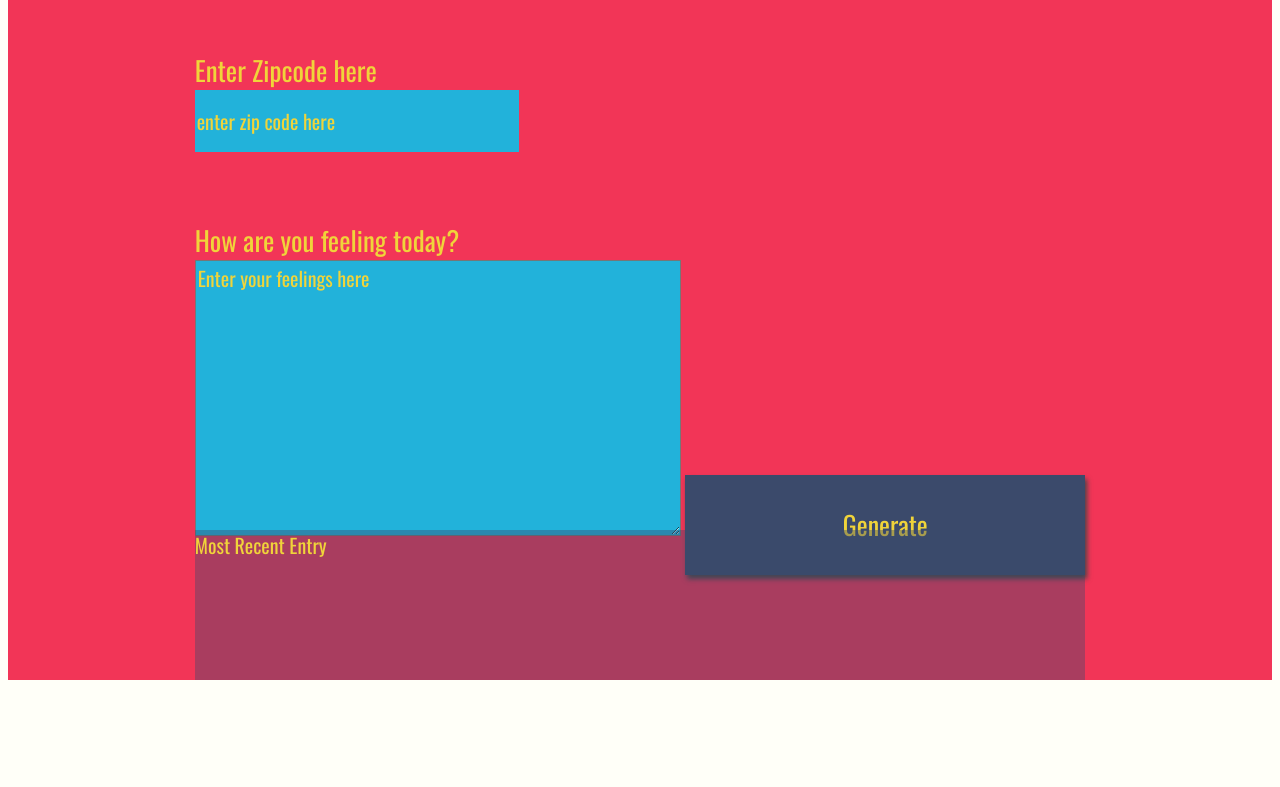
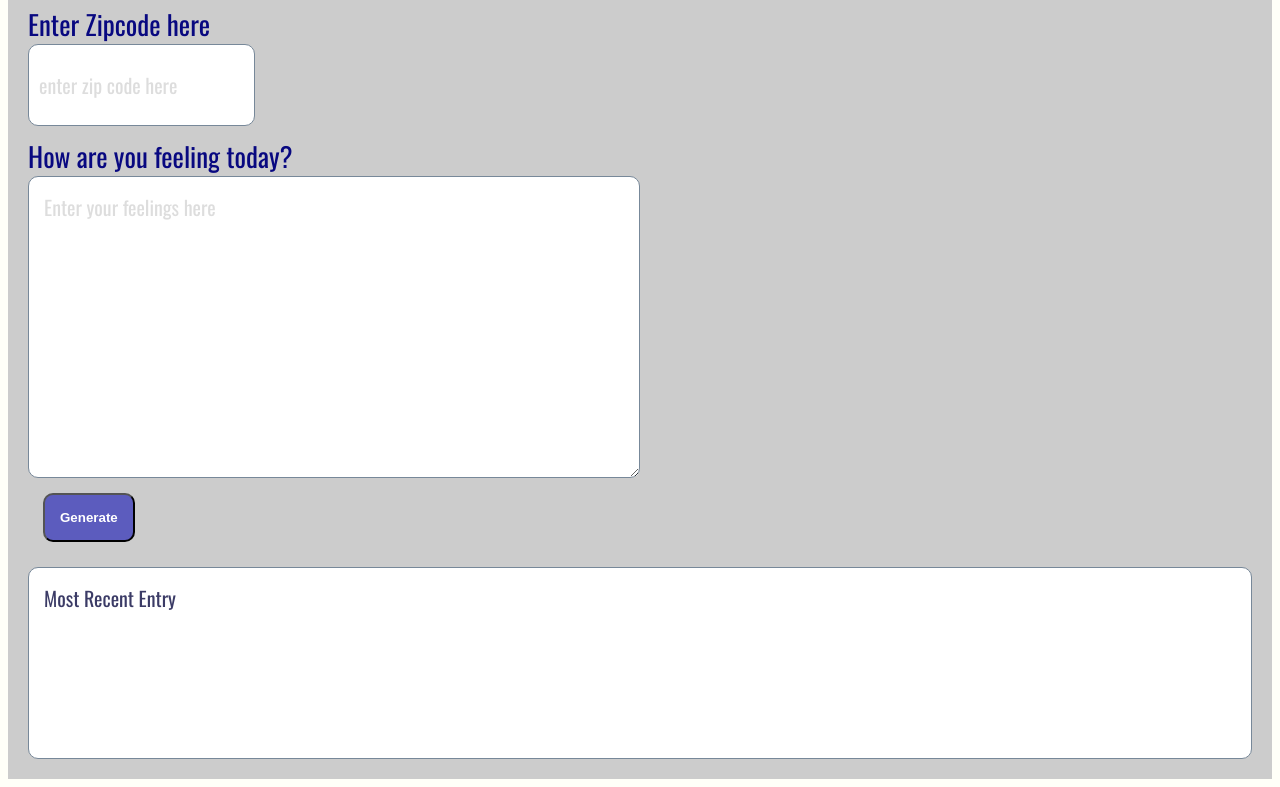
Before and after one commit to DevelopedByAli/Weather-Journal-App-project-by-Ali, a website: page website/index.html in a window 1280 px wide. Shown: the part 128-915 px from the top of the page. Before the commit the page ends 816 px from the top, so only its background shows below. Drawn offline with nearby package versions, Linux system fonts and the light colour scheme; a web font is replaced by a local one.

Commit message:
Update style.css

```diff
--- a/website/style.css
+++ b/website/style.css
@@ -1,111 +1,154 @@
-body{
+body {
     background: #fffff8;
     font-family: -apple-system, BlinkMacSystemFont, sans-serif;
+    background-position: center;
+    background-size: 100% 100%;
+    background-attachment: scroll;
 }
 
-#app{
-    display: grid;
-    grid-auto-rows: minmax(150px, auto);
-    /* grid-template-columns:  */
-    height:100vh;
-    background: #f23557;
-    color: #f0d43a;
-    justify-content: center;
-    grid-gap: 1em;
+#app {
+    display: flex;
+    flex-flow: column wrap;
+    justify-content: start;
+    padding: 1em;
+    background: #ccc;
+    font-size: 20px;
+    font-family: 'Oswald', sans-serif;
+    min-height: 100vh;
+    /*border: red solid 1px;*/
+}
+
+.holder {
+    color: rgb(8, 8, 128);
+    display: flex;
+    flex-direction: column;
+    padding-bottom: 10px;
+}
+
+.headline {
+    text-align: center;
+    font-size: 50px;
+    margin: 10px;
+    font-weight: bold;
+}
+
+label {
+    display: block;
+    font-size: 27px;
+}
+
+
+/* for zip code enter part */
+
+#zip {
+    border: lightslategray solid 1px;
+    border-radius: 0.5em;
+    padding: 10px;
+    outline: none;
+}
+
+input {
+    display: block;
+    height: 60px;
+    width: fit-content;
+    border: lightslategray solid 1px;
+    border-radius: 0.5em;
     font-size: 20px;
     font-family: 'Oswald', sans-serif;
 }
 
-.holder{
 
+/* for feeling enter part */
+
+.feel {
+    outline: none;
+    display: flex;
+    flex-direction: column;
+    padding-bottom: 10px;
+    width: 50%;
 }
 
-.entry{
-    background: rgba(59, 74, 107, .4);
+#feelings {
+    outline: none;
+    width: auto;
+    padding: 15px;
 }
 
-#entryHolder{
-
-}
-
-#date{
-
-}
-
-#temp{
-
-}
-
-#content{
-
-}
-
-.headline {
-
-}
-.title{
-
-}
-
-/*  Basic Styling To Override Default For Basic HTML Elements */
-label{
-    display:block;
-    font-size: 27px;
-}
-
-input{
-    display:block;
-    height: 60px;
-    width: 320px;
-    background:#22b2da;
-    color: #f0d43a;
-    font-size: 20px;
-    font-family: 'Oswald', sans-serif;
-    border: none;
-}
-
-button{
-    width: 400px;
-    height: 100px;
-    background: #3b4a6b;
-    color: #f0d43a;
-    font-size: 26px;
-    font-family: 'Oswald', sans-serif;
-    border: none;
-    box-shadow: 2px 4px 5px #444;
-}
-h1{
-    font-size: 36px;
-}
-
-textarea{
-    background:#22b2da;
-    color: #f0d43a;
+textarea {
+    border: lightslategray solid 1px;
+    border-radius: 0.5em;
     font-size: 20px;
     font-family: 'Oswald', sans-serif;
 }
-/* Reset style for HTML element on active to have no border*/
-input:focus,
-select:focus,
-textarea:focus,
-button:focus {
+
+#generate {
+    cursor: pointer;
+    width: fit-content;
+    margin: 15px;
+    padding: 15px;
+    font-weight: bold;
+    border-radius: 10px;
     outline: none;
-}
-/* Style for Placeholder Text*/
-::placeholder { /* Firefox, Chrome, Opera */
-    color: #f0d43a;
-    font-family: 'Oswald', sans-serif;
-
+    background: rgb(92, 92, 190);
+    color: #fff;
 }
 
-:-ms-input-placeholder { /* Internet Explorer 10-11 */
-    color: #f0d43a;
-    font-family: 'Oswald', sans-serif;
-
+#generate:hover {
+    background: rgb(3, 3, 134);
+    color: #efefef;
 }
 
-::-ms-input-placeholder { /* Microsoft Edge */
-    color: #f0d43a;
+
+/* for most recent entry part */
+
+.entry {
+    background: #fff;
+    border: lightslategray solid 1px;
+    border-radius: 0.5em;
+    padding: 15px;
+}
+
+.title {
+    text-decoration: none;
+    color: rgb(59, 59, 102);
+}
+
+#entryHolder {
+    padding-top: 10px;
+    min-height: 15vh;
+    display: grid;
+    grid-template-areas: 'date temp temp temp' 'cont cont cont cont ';
+}
+
+#date {
+    grid-area: date;
+}
+
+#temp {
+    grid-area: temp;
+}
+
+#content {
+    grid-area: cont;
+}
+
+
+/* Style for Placeholder Text*/
+
+::placeholder {
+    /* Firefox, Chrome, Opera */
+    color: #ddd;
     font-family: 'Oswald', sans-serif;
+}
 
+:-ms-input-placeholder {
+    /* Internet Explorer 10-11 */
+    color: #ddd;
+    font-family: 'Oswald', sans-serif;
 }
+
+::-ms-input-placeholder {
+    /* Microsoft Edge */
+    color: #ddd;
+    font-family: 'Oswald', sans-serif;
+}
```
